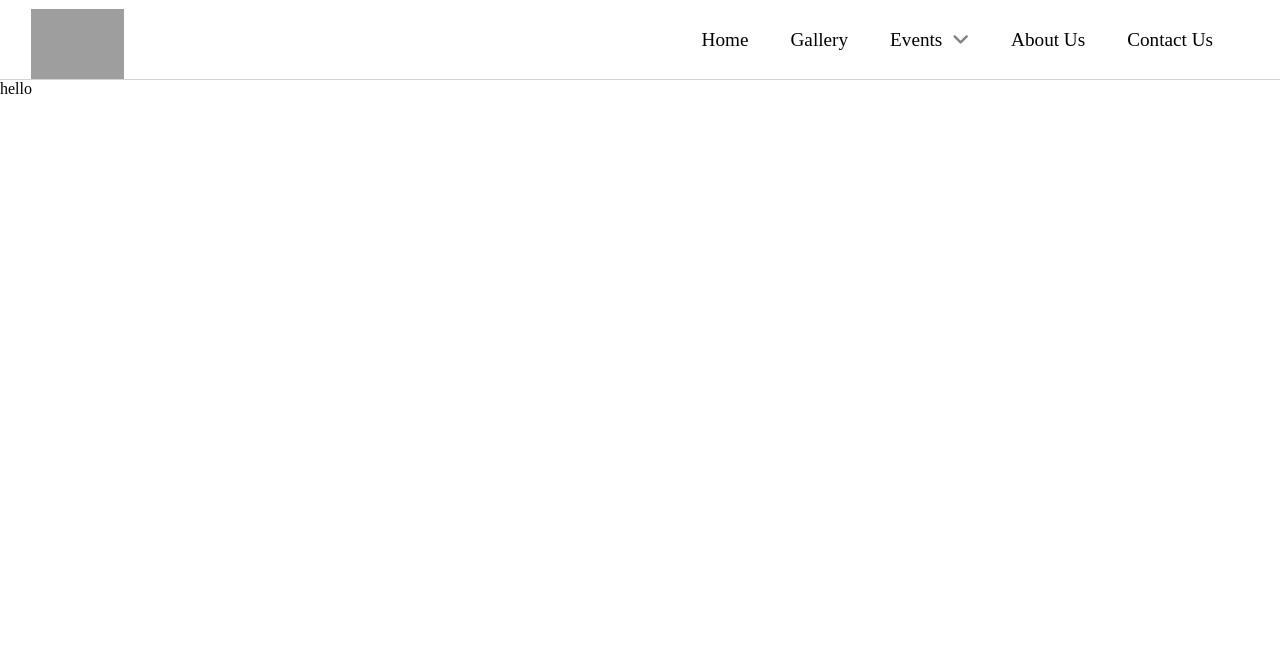
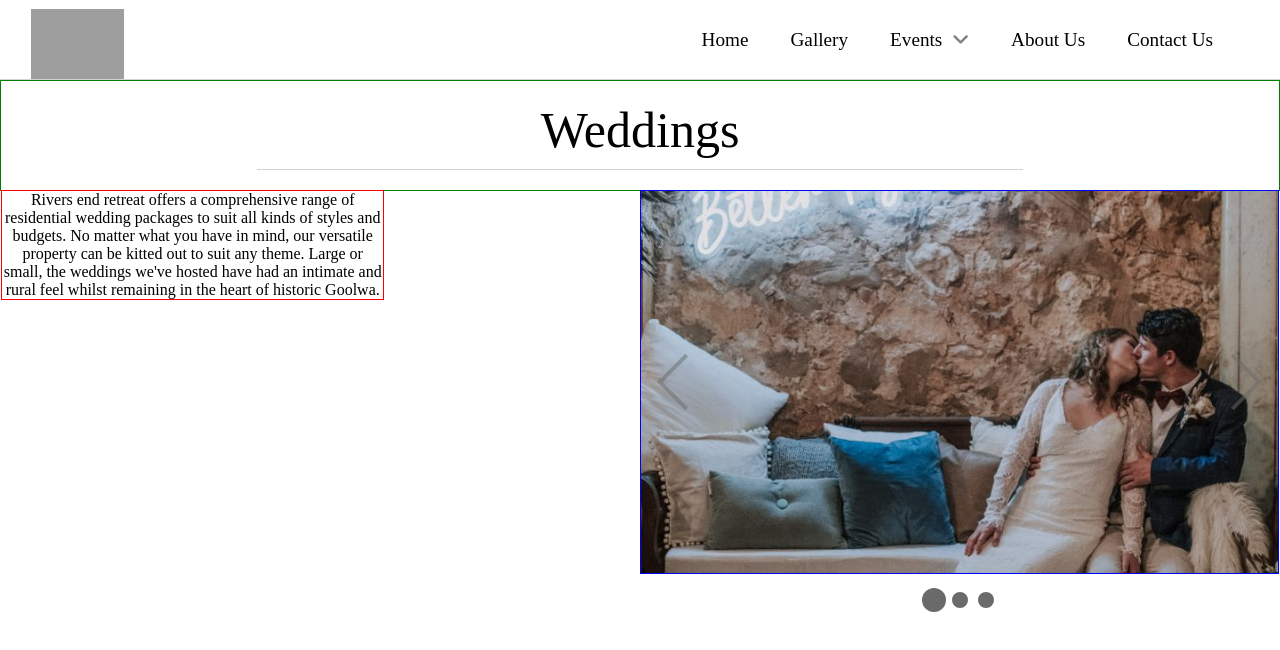
Before and after one commit to reubenjamesbishop/rivers-end-retreat, a React (Create React App) app: page /weddings in a window 1280 px wide. Shown: the top 650 px of the page. Built offline with nearby package versions, Linux system fonts and the light colour scheme; grey boxes are pictures that could not be loaded.

Commit message:
updating weddings component

```diff
--- a/src/App.css
+++ b/src/App.css
@@ -29,6 +29,7 @@
   width: 70%;
   margin: auto;
   margin-bottom: 20px;
+  text-align: center;
 }
 
 .AboutUs__intro{
--- a/src/components/Cards.js
+++ b/src/components/Cards.js
@@ -20,29 +20,29 @@ function Cards() {
                         <CardItem
                             src={image_brideandgroom}
                             text="Residential Weddings"
-                            path="/services"
+                            path="/weddings"
                         />
                         <CardItem
                             src={image_fairylight}
-                            text="Functions & Events"
-                            path="/services"
+                            text="Functions"
+                            path="/functions"
                         />
                     </ul>
                     <ul className="cards__items">
                         <CardItem
                             src={image_pool}
                             text="Ammenities"
-                            path="/weddings"
+                            path="/ammenities"
                         />
                         <CardItem
                             src={image_chessboard}
-                            text="Functions & Events"
-                            path="/services"
+                            text="Retreats"
+                            path="/retreats"
                         />
                         <CardItem
                             src={image_firepit}
                             text="Surrounding Goolwa"
-                            path="/services"
+                            path="/goolwa"
                         />
                     </ul>
                 </div>
--- a/src/components/pages/Gallery.js
+++ b/src/components/pages/Gallery.js
@@ -29,7 +29,10 @@ export default function Gallery() {
                     <h1>Gallery</h1>
                 </div>
                 <p class="gallery__description">
-                    Lorem ipsum dolor sit amet, consectetur adipiscing elit, sed do eiusmod tempor incididunt ut labore et dolore magna aliqua. Ut enim ad minim veniam, quis nostrud exercitation ullamco laboris nisi ut aliquip ex ea commodo consequat. Duis aute irure dolor in reprehenderit in voluptate velit esse cillum dolore eu fugiat nulla pariatur. Excepteur sint occaecat cupidatat non proident, sunt in culpa qui officia deserunt mollit anim id est laborum.
+                    A small selection of our favourite photos.
+                    The property is easily fitted out to host any kind of event, from wedddings to corporate functions to family reunions you name it!
+                    See a range of past events, features and our furry friends in our gallery.
+                    Please get in contact to book a tour or have a look around!
                 </p>
             </div>
             <div class="row">
--- /dev/null
+++ b/src/components/pages/Weddings.css
@@ -0,0 +1,35 @@
+.weddings__wrapper {
+  border: 1px solid green;
+}
+
+.weddings__description {
+  border: 1px solid red;
+  float: left;
+  width: 30%;
+  margin: auto;
+  margin-bottom: 20px;
+  text-align: center;
+}
+
+.slider__wrapper {
+  border: 1px solid blue;
+  float: right;
+}
+
+.weddings__heading > h1 {
+  font-size: 50px;
+  margin: auto;
+  width: 60%;
+  font-weight: lighter;
+  /* border: 1px solid red; */
+  text-align: center;
+  padding-top: 20px;
+  padding-bottom: 10px;
+  margin-bottom: 20px;
+  border-bottom: 1px solid lightgray;
+}
+
+.slider__wrapper {
+    width: 50%;
+    margin: auto;
+}
--- a/src/components/pages/Weddings.js
+++ b/src/components/pages/Weddings.js
@@ -1,10 +1,38 @@
 import React from 'react';
 import '../../App.css';
+import './Weddings.css';
+
+import AwesomeSlider from 'react-awesome-slider';
+import 'react-awesome-slider/dist/styles.css';
+
+import image_1 from '../../images/brideandgroom.jpg';
+import image_2 from '../../images/bridge.jpg';
+import image_3 from '../../images/fairylight.jpg';
 
 function Weddings() {
     return (
         <>
-            hello
+            <div class="weddings__wrapper">
+                <div class="weddings__intro">
+                    <div class="weddings__heading">
+                        <h1>Weddings</h1>
+                    </div>
+                    <p class="weddings__description">
+                        Rivers end retreat offers a comprehensive range of residential wedding packages to suit all kinds of styles and budgets.
+                        No matter what you have in mind, our versatile property can be kitted out to suit any theme.
+                        Large or small, the weddings we've hosted have had an intimate and rural feel whilst remaining in the heart of historic Goolwa.
+                </p>
+                </div>
+
+                <div class="slider__wrapper">
+                    <AwesomeSlider animation="cubeAnimation">
+                        <div data-src={image_1} />
+                        <div data-src={image_2} />
+                        <div data-src={image_3} />
+                    </AwesomeSlider>
+                </div>
+            </div>
+
         </>
     );
 }
```
